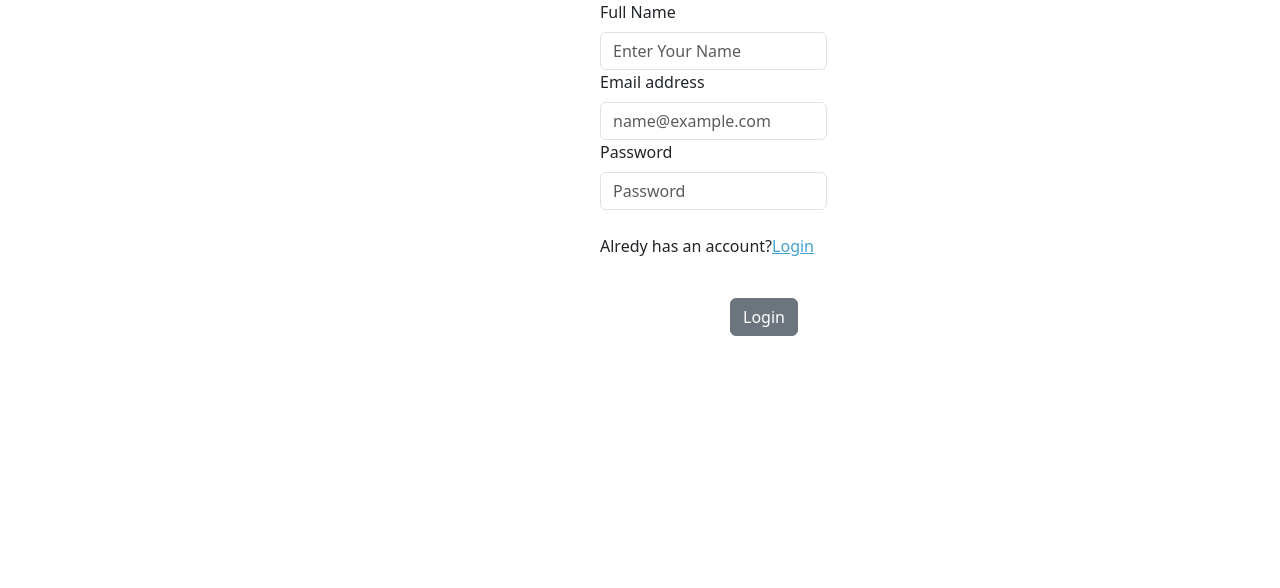
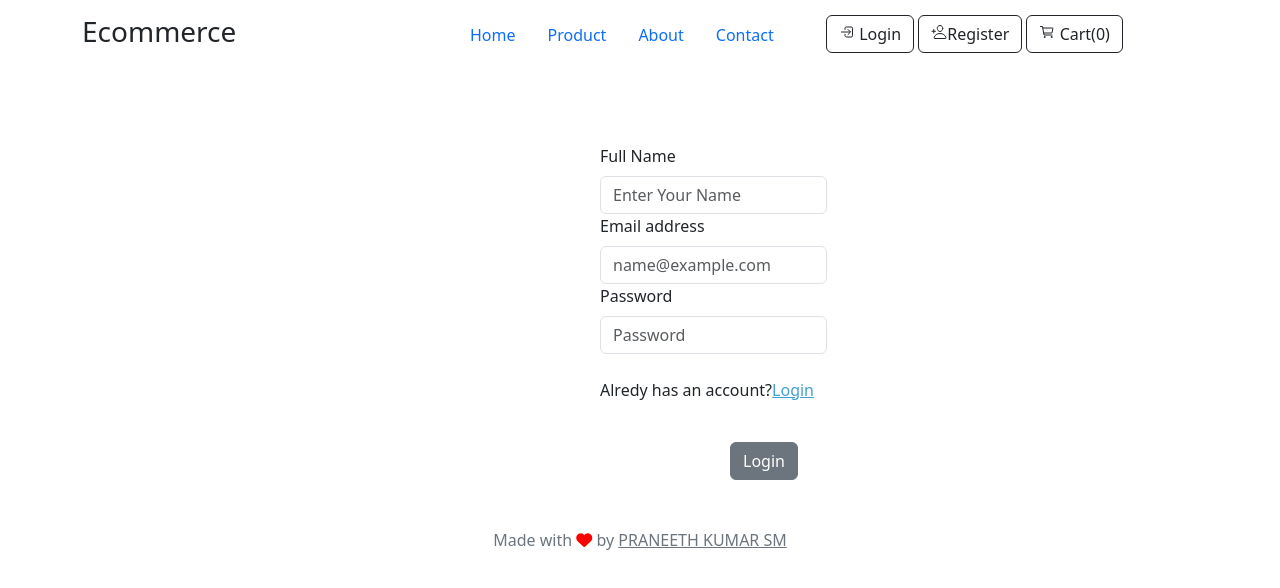
Before and after one commit to smpraneethkumar/ECOMMERCE-JS, a plain HTML site: page register.html in a window 1280 px wide. Drawn offline with nearby package versions, Linux system fonts and the light colour scheme.

Commit message:
add nav bar for the files

```diff
--- a/product.js
+++ b/product.js
@@ -112,7 +112,7 @@ function productDetailsData (data){
                       <h4>${singleData[0].price}</h4>
                       <p style="color: gray;">${singleData[0].description}</p>
                       <button type="button" class="btn btn-light details "data-id="${singleData.id}">Add to Cart</button>
-                      <button type="button" class="btn btn-dark">Go to Cart</button>
+                      <button type="button" class="btn btn-dark"><a href="./cart.html">Go to Cart</a></button>
               </div>
 
       </div>
--- a/register.html
+++ b/register.html
@@ -16,9 +16,39 @@
             integrity="sha384-T3c6CoIi6uLrA9TneNEoa7RxnatzjcDSCmG1MXxSR1GAsXEV/Dwwykc2MPK8M2HN"
             crossorigin="anonymous"
         />
+        <link rel="stylesheet" href="https://cdnjs.cloudflare.com/ajax/libs/font-awesome/6.7.2/css/all.min.css">
     </head>
 
     <body>
+      <!-- creating the nav bar starts -->
+      <div class=" container home-header">
+        <div class="  rowf" style="display: flex ;">
+         <h3 class="col-4">Ecommerce</h3>
+         <div class="col-4">
+             <ul class="nav">
+                 <li class="nav-item">
+                   <a class="nav-link active " aria-current="page" href="index.html">Home</a>
+                 </li>
+                 <li class="nav-item ">
+                     <a  data-id="details" id="productpage" class="nav-link active" aria-current="page" href="product.html">Product</a>
+                   </li>
+                   <li class="nav-item">
+                     <a class="nav-link active" aria-current="page" href="about.html">About</a>
+                   </li>
+                   <li class="nav-item">
+                     <a class="nav-link active" aria-current="page" href="contact.html">Contact</a>
+                   </li>
+             </ul>
+         </div>
+         <div class="col-4">
+             <button type="button" class="btn btn-outline-dark"><a class="nav-link active" aria-current="page" href="login.html"><ion-icon name="log-in-outline"></ion-icon> Login</a></button>
+             <button type="button" class="btn btn-outline-dark"><a class="nav-link active" aria-current="page" href="register.html"> <ion-icon name="person-add-outline"></ion-icon>Register</a></button>
+             <button type="button" class="btn btn-outline-dark"><a class="nav-link active" aria-current="page" href="add-to-cart.html"> <ion-icon name="cart-outline"></ion-icon> Cart(0)</a></button>
+         </div>
+        </div>
+     </div><br><br><br>
+     <!-- creating the nav bar ends -->
+
          <!-- the register from is starts -->
          <div  style="padding-left: 600px;">
             <form action="" class="center" >
@@ -40,6 +70,8 @@
             </div>
               <button type="button" class="btn btn-secondary" style=" margin-left: 730px;">Login</button>
         <!-- the register from is ends -->
+              <br><br><br>
+        <p class="text-secondary" style="text-align: center;">Made with <i class="fa-solid fa-heart heart" ></i> by <u>PRANEETH KUMAR SM</u> </p>
 
 
         <script
```
Also changed, not shown: cart.html (+30 -2 lines), login.html (+28 -0 lines), sample.js (+13 -24 lines).
